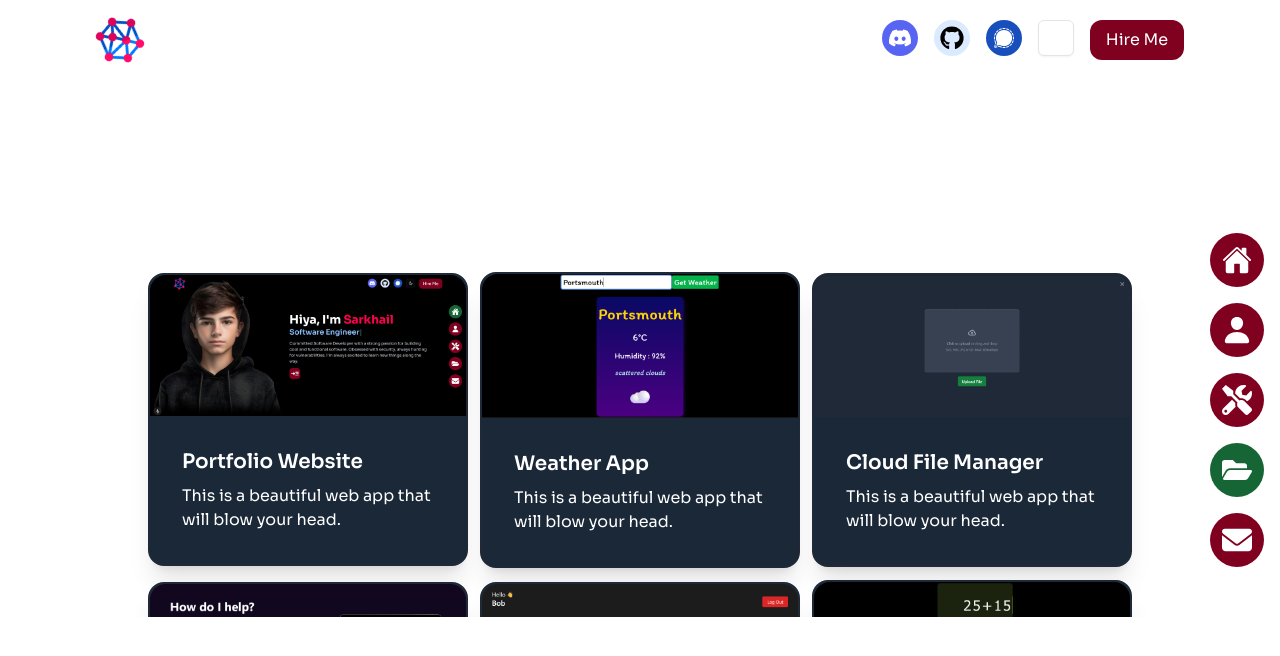
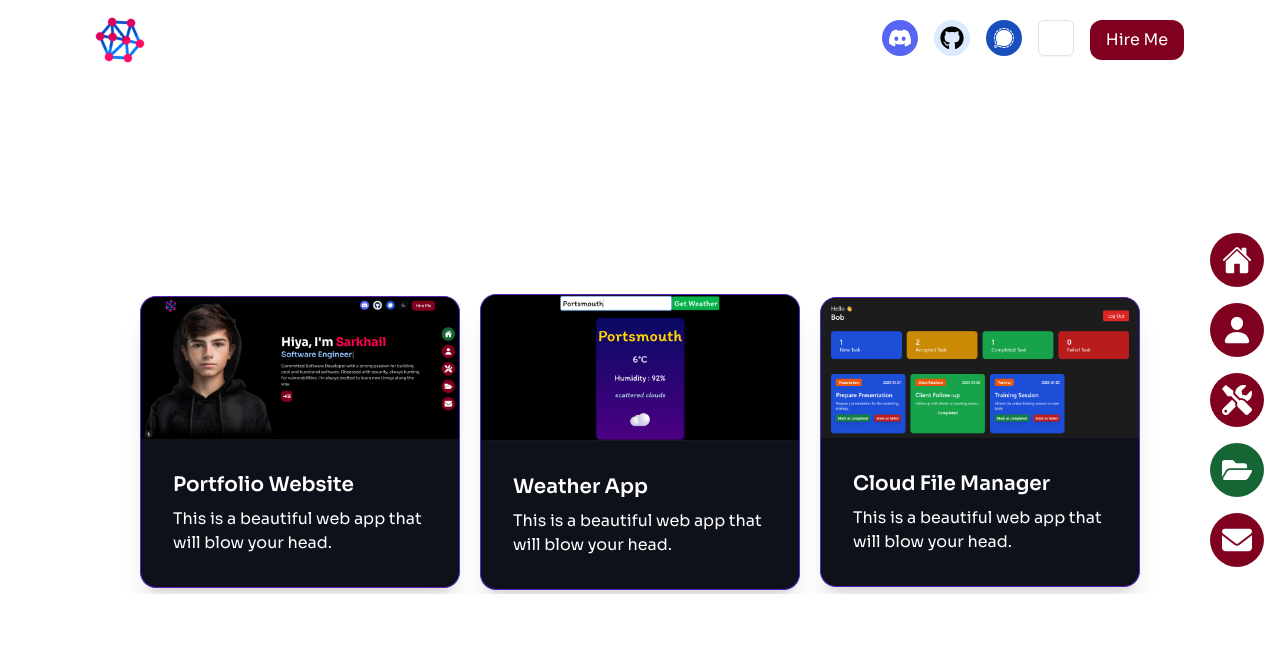
Before and after one commit to sarkhailstorm/personal-portfolio, a Next.js app: page /projects in a window 1280 px wide. Shown: the top 656 px of the page. Built offline with nearby package versions, Linux system fonts and the light colour scheme.

Commit message:
Style the card.

```diff
--- a/src/app/layout.tsx
+++ b/src/app/layout.tsx
@@ -24,7 +24,7 @@ export default function RootLayout({
 }>) {
   return (
     <html lang="en" suppressHydrationWarning>
-      <body className={`${font.className} dark:bg-black text-white`}>
+      <body className={`${font.className} dark:bg-black text-white overflow-y-hidden`}>
         <ThemeProvider
           attribute="class"
           defaultTheme="system"
--- a/src/app/projects/page.tsx
+++ b/src/app/projects/page.tsx
@@ -2,7 +2,7 @@
 import React from "react";
 import { motion } from "framer-motion";
 
-const data = [
+const projects = [
   {
     img: "Portfolio.png",
     title: "Portfolio Website",
@@ -14,7 +14,7 @@ const data = [
     desc: "This is a beautiful web app that will blow your head.",
   },
   {
-    img: "Cloud File Manager.png",
+    img: "Task Management App.png",
     title: "Cloud File Manager",
     desc: "This is a beautiful web app that will blow your head.",
   },
@@ -24,7 +24,7 @@ const data = [
     desc: "This is a beautiful web app that will blow your head.",
   },
   {
-    img: "Task Management App.png",
+    img: "Cloud File Manager.png",
     title: "Task Management App",
     desc: "This is a beautiful web app that will blow your head.",
   },
@@ -39,20 +39,22 @@ const ProjectsPage = () => {
   return (
     <div className="h-screen flex flex-col items-center justify-center gap-12 overflow-x-hidden">
       <div>
-        <h1 className="text-4xl font-bold tracking-wider">My Work</h1>
+        <h1 className="text-4xl font-bold tracking-wider">
+          Wanna see my work? <span>There you go!</span>
+        </h1>
       </div>
-      <div className="flex gap-3 overflow-y-scroll flex-wrap justify-center items-center h-[345px]">
-        {data.map((info, index) => (
-          <motion.div key={index} className="card bg-[#1b2838] w-80 border-2 border-gray-800 shadow-xl">
+      <div className="flex gap-5 overflow-y-scroll flex-wrap justify-center items-center h-[300px]">
+        {projects.map((project, index) => (
+          <motion.div
+            key={index}
+            className="card bg-[#0f111a] w-80 border-[1.4px] border-x-indigo-700 border-y-violet-800 shadow-xl"
+          >
             <figure>
-              <img className=""
-                src={info.img}
-                alt="Shoes"
-              />
+              <img src={project.img} alt={`Image ${index}`} />
             </figure>
             <div className="card-body">
-              <h2 className="card-title">{info.title}</h2>
-              <p>{info.desc}</p>
+              <h2 className="card-title">{project.title}</h2>
+              <p>{project.desc}</p>
             </div>
           </motion.div>
         ))}
```
